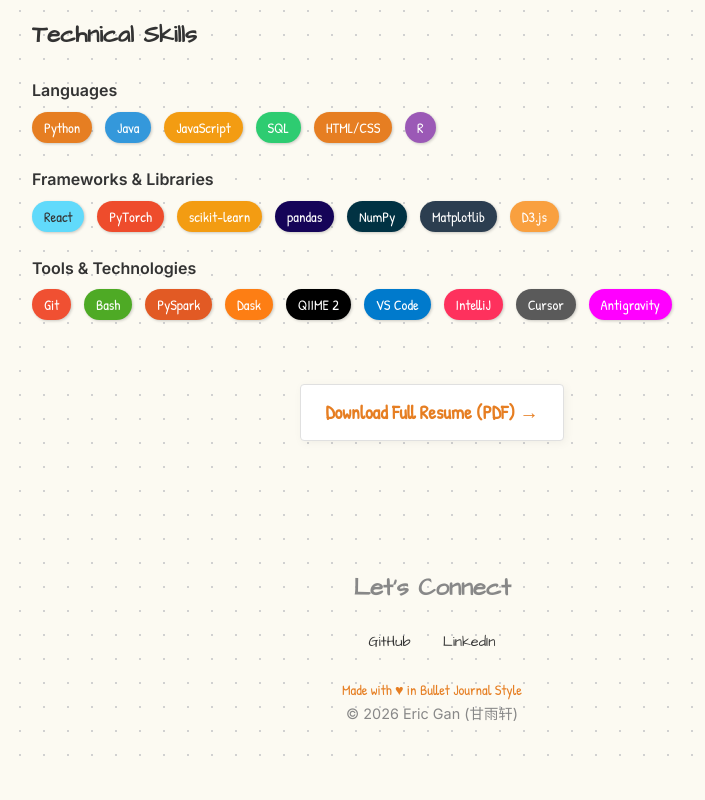
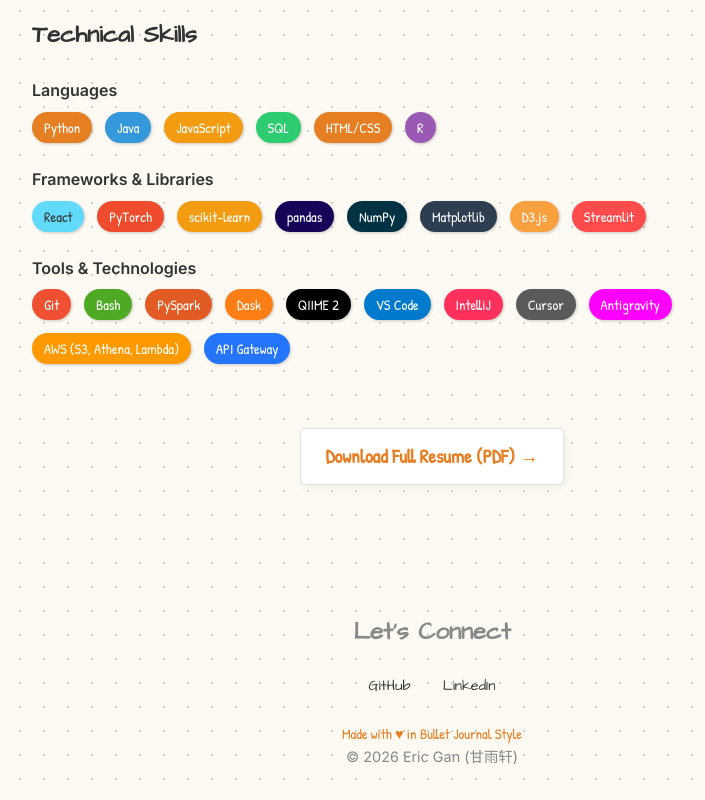
Before and after one commit to eri-gon/MyWorld, a React (Vite) app: page /#/about in a window 1280 px wide. Shown: the part 2017-2817 px from the top of the page, without its empty margins (208-913 px from the left). Before the commit the page ends 2774 px from the top, so only its background shows below. Built offline with nearby package versions, Linux system fonts and the light colour scheme.

Commit message:
doc: add ocean dashboard project

```diff
--- a/src/pages/AboutPage.tsx
+++ b/src/pages/AboutPage.tsx
@@ -95,6 +95,7 @@
               <Sticker rotate="0deg" color="#013243">NumPy</Sticker>
               <Sticker rotate="0deg" color="#2c3e50">Matplotlib</Sticker>
               <Sticker rotate="0deg" color="#f9a03f">D3.js</Sticker>
+              <Sticker rotate="0deg" color="#ff4b4b">Streamlit</Sticker>
             </div>
           </div>
           <div>
@@ -109,6 +110,8 @@
               <Sticker rotate="0deg" color="#fe315d">IntelliJ</Sticker>
               <Sticker rotate="0deg" color="#5a5a5a">Cursor</Sticker>
               <Sticker rotate="0deg" color="#ff00ff">Antigravity</Sticker>
+              <Sticker rotate="0deg" color="#ff9900">AWS (S3, Athena, Lambda)</Sticker>
+              <Sticker rotate="0deg" color="#2575fc">API Gateway</Sticker>
             </div>
           </div>
         </div>
--- a/src/pages/ProjectsPage.tsx
+++ b/src/pages/ProjectsPage.tsx
@@ -11,6 +11,7 @@
 import foodThumb from '../assets/thumbnail/food_thumbnail.png';
 import portThumb from '../assets/thumbnail/Portfolio_thumbnail.png';
 import formula1Thumb from '../assets/thumbnail/formula1_thumbnail.png';
+import oceanThumb from '../assets/thumbnail/ocean_health.png';
 
 const projects = [
   {
@@ -20,6 +21,14 @@
     date: "June 2026",
     link: "https://huggingface.co/spaces/EricGan64/F1-project",
     image: formula1Thumb
+  },
+  {
+    title: "Ocean Health Dashboard",
+    description: "Designed a serverless data pipeline (S3 + Athena + Lambda + API Gateway) for an 800,000-record dataset. Developed the full-stack dashboard end-to-end within 20 hours, from data ingestion to deployment. Designed a composite ocean health index to visualize trends across time and geographic regions.",
+    tags: ["Streamlit", "AWS S3", "AWS Athena", "AWS Lambda", "API Gateway", "Python"],
+    date: "April 2026",
+    link: "https://chumbucket.streamlit.app/",
+    image: oceanThumb
   },
   {
     title: "1D Convolution Visualization Playground",
```
Also changed, not shown: src/assets/thumbnail/ocean_health.png (added).
